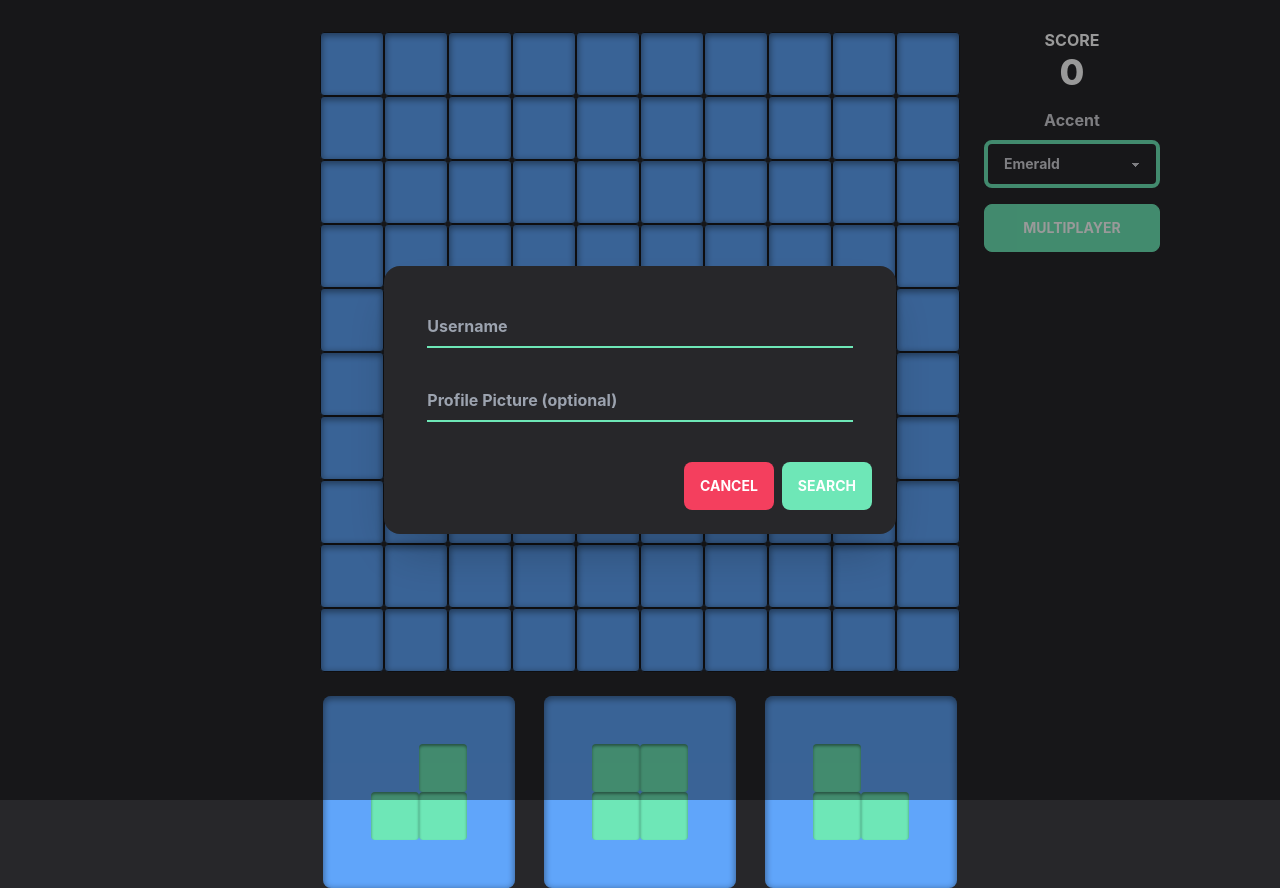
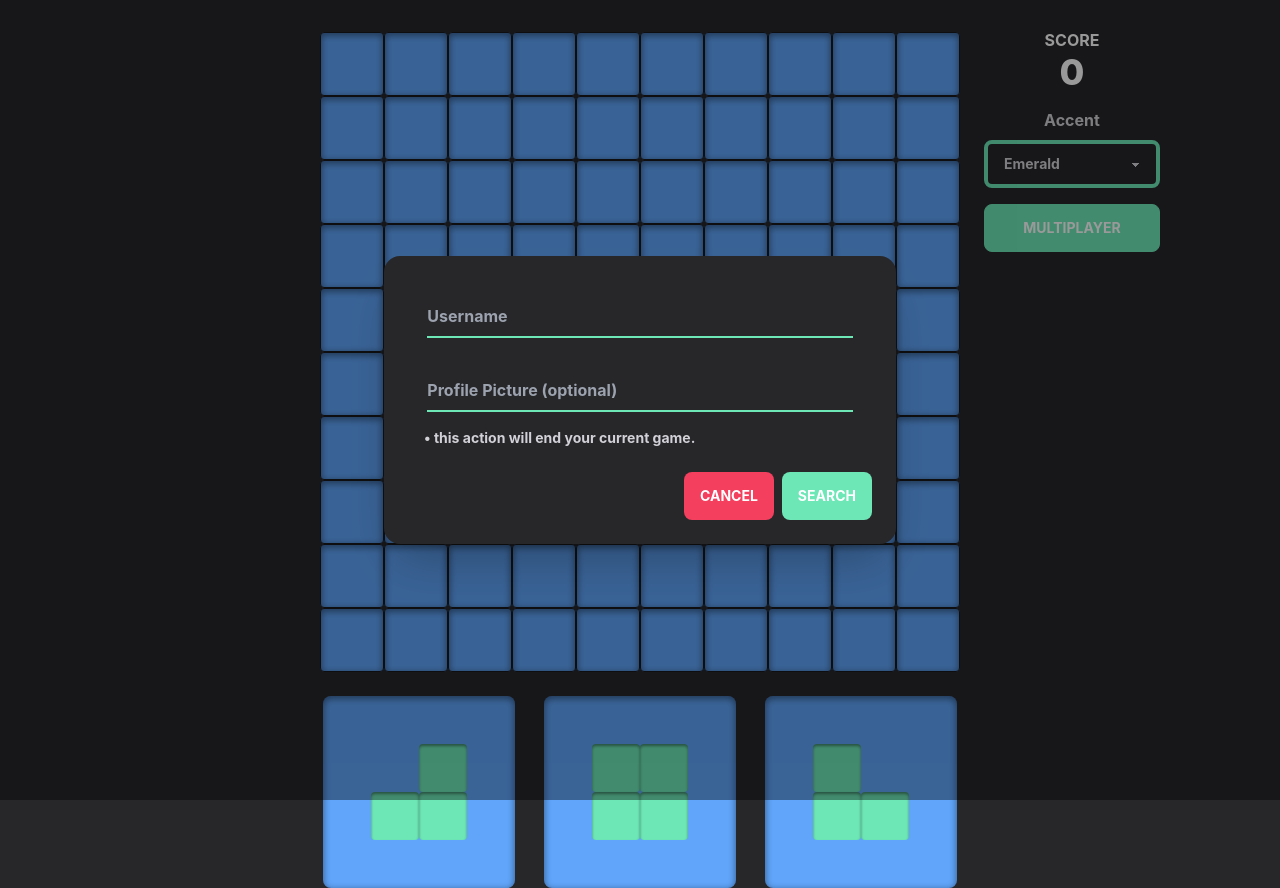
Before and after one commit to matthewdoles/blocky, a React (Create React App) app: page / in a window 1280 px wide. Both pictures are taken after a click on the label "MULTIPLAYER". Built offline with nearby package versions, Linux system fonts and the light colour scheme.

Commit message:
GameOver component, clearing game state when joining multiplayer

```diff
--- a/src/App.tsx
+++ b/src/App.tsx
@@ -7,8 +7,9 @@ import GameBoard from './components/GameBoard';
 import GamePiece from './components/GamePiece';
 import MiniGameBoard from './components/MiniGameBoard';
 import MultiplayerForm from './components/MultiplayerForm';
+import MulitplayerGameOver from './components/MultiplayerGameOver';
 import Scoreboard from './components/Scoreboard/indes';
-import { piecesCatalog, gameBoard, initLobbyState, INVALID } from './const';
+import { blankGameBoard, piecesCatalog, initLobbyState, INVALID, initActivePiece } from './const';
 import { checkGameOver } from './functions';
 import { IActiveGamePiece } from './models/ActiveGamePiece.model';
 import { ISelectableGamePiece } from './models/GamePiece.model';
@@ -23,21 +24,14 @@ function App() {
   const [socket, setSocket] = useState<Socket<IServerToClientEvents, IClientToServerEvents>>();
   const [lobby, setLobby] = useState<ILobby>(initLobbyState);
   const [error, setError] = useState<string>('');
+  const [gameOver, setGameOver] = useState<boolean>(false);
   const [isSearching, setIsSearching] = useState<boolean>(false);
-  const [activePiece, setActivePiece] = useState<IActiveGamePiece>({
-    x: -200,
-    y: -200,
-    gamePiece: {
-      ...piecesCatalog[Math.floor(Math.random() * piecesCatalog.length)],
-      id: 0,
-      isValid: false
-    }
-  });
+  const [activePiece, setActivePiece] = useState<IActiveGamePiece>(initActivePiece);
   const [gamePieces, setGamePieces] = useState<ISelectableGamePiece[]>([]);
   const [piecesUsed, setPiecesUsed] = useState<number>(0);
   const [gameState, setGameState] = useState<IGameState>({
     addedPoints: 0,
-    gameBoard: gameBoard,
+    gameBoard: JSON.parse(JSON.stringify(blankGameBoard)),
     isOver: false,
     score: 0
   });
@@ -50,7 +44,12 @@ function App() {
     const newSocket = io(`http://localhost:8080`);
     setSocket(newSocket);
 
-    const newGameState = { addedPoints: 0, gameBoard: gameBoard, isOver: false, score: 0 };
+    const newGameState = {
+      addedPoints: 0,
+      gameBoard: JSON.parse(JSON.stringify(blankGameBoard)),
+      isOver: false,
+      score: 0
+    };
     newSocket.emit(
       'joinLobby',
       {
@@ -63,9 +62,13 @@ function App() {
         if (error) {
           return setError(error);
         }
-        setGameState(newGameState);
       }
     );
+    if (error.length === 0) {
+      setGameState(newGameState);
+      setActivePiece(initActivePiece);
+      getRandomPieces();
+    }
   };
 
   socket?.on('userLeft', () => {
@@ -78,6 +81,13 @@ function App() {
       return setIsSearching(true);
     }
     setIsSearching(false);
+
+    if (lobby.users.every((u) => u.gameState.isOver)) {
+      return setGameOver(true);
+    }
+    lobby.users.forEach((u) => {
+      setGameOver(u.id !== socket.id && u.gameState.isOver && u.gameState.score < gameState.score);
+    });
   });
 
   const getRandomPieces = () => {
@@ -157,7 +167,6 @@ function App() {
   };
 
   return (
-    <>
     <div
       className="bg-zinc-800 max-h-screen min-h-screen max-w-screen min-w-screen"
       data-theme={dataTheme}>
@@ -185,9 +194,7 @@ function App() {
                   lobby.users.filter((u) => u.id !== socket?.id).map((gs) => gs.gameState)[0]
                 }
                 isMultiplayer={true}
-                  username={
-                    lobby.users.filter((u) => u.id !== socket?.id).map((u) => u.username)[0]
-                  }
+                username={lobby.users.filter((u) => u.id !== socket?.id).map((u) => u.username)[0]}
               />
             </div>
           )}
@@ -200,7 +207,7 @@ function App() {
               username={lobby.users.filter((u) => u.id === socket?.id).map((u) => u.username)[0]}
             />
             <ColorPicker dataTheme={dataTheme} setDataTheme={(theme) => setDataTheme(theme)} />
-              {lobby.users.length !== 2 && (
+            {lobby.users.length !== 2 && !isSearching && (
               <label
                 htmlFor="multiplayer-modal"
                 className="w-full mt-4 btn btn-secondary text-white font-bold">
@@ -221,6 +228,7 @@ function App() {
                 {!piece.isValid && (
                   <GamePiece
                     gamePiece={piece}
+                    isSearching={isSearching}
                     setActivePiece={(piece) => setActivePiece(piece)}
                     xOffset={220 * i}
                   />
@@ -230,11 +238,9 @@ function App() {
           ))}
         </div>
       </div>
+      {lobby.lobbyId === INVALID && <MultiplayerForm error={error} joinLobby={joinLobby} />}
+      <MulitplayerGameOver gameOver={gameOver} lobby={lobby} />
     </div>
-      {lobby.lobbyId === INVALID && (
-        <MultiplayerForm dataTheme={dataTheme} error={error} joinLobby={joinLobby} />
-      )}
-    </>
   );
 }
 
--- a/src/components/GameBoard/index.tsx
+++ b/src/components/GameBoard/index.tsx
@@ -37,7 +37,7 @@ const GameBoard = ({ activeGamePiece, gameBoard, updateGame, updateGamePieceVali
         updateGamePieceValid(activeGamePiece.gamePiece.id);
       }
     }
-  }, [activeGamePiece]);
+  }, [activeGamePiece, gameBoard, updateGame, updateGamePieceValid]);
 
   return (
     <div className="grid grid-cols-10">
--- a/src/components/GamePiece/index.tsx
+++ b/src/components/GamePiece/index.tsx
@@ -6,11 +6,12 @@ import { ISelectableGamePiece } from '../../models/GamePiece.model';
 
 type Props = {
   gamePiece: ISelectableGamePiece;
+  isSearching: boolean;
   setActivePiece: (gamePiece: IActiveGamePiece) => void;
   xOffset: number;
 };
 
-const GamePiece = ({ gamePiece, setActivePiece, xOffset }: Props) => {
+const GamePiece = ({ gamePiece, isSearching, setActivePiece, xOffset }: Props) => {
   const [isBeingDragged, setIsBeingDragged] = useState(false);
   const nodeRef = useRef<HTMLDivElement>(null);
 
@@ -41,7 +42,8 @@ const GamePiece = ({ gamePiece, setActivePiece, xOffset }: Props) => {
       nodeRef={nodeRef}
       onStart={() => setIsBeingDragged(true)}
       onStop={handleStop}
-      position={{ x: 0, y: 0 }}>
+      position={{ x: 0, y: 0 }}
+      disabled={isSearching}>
       <div
         ref={nodeRef}
         className={`grid grid-flow-row
--- a/src/components/MultiplayerForm/index.tsx
+++ b/src/components/MultiplayerForm/index.tsx
@@ -1,17 +1,16 @@
 import React, { useState } from 'react';
 
 type Props = {
-  dataTheme: string;
   error: string;
   joinLobby: (username: string, profilePicture: string) => void;
 };
 
-const MultiplayerForm = ({ dataTheme, error, joinLobby }: Props) => {
+const MultiplayerForm = ({ error, joinLobby }: Props) => {
   const [username, setUsername] = useState<string>('');
   const [profilePicture, setProfilePicture] = useState<string>('');
 
   return (
-    <div data-theme={dataTheme}>
+    <>
       <input type="checkbox" id="multiplayer-modal" className="modal-toggle" />
       <label htmlFor="multiplayer-modal" className="modal cursor-pointer">
         <label className="modal-box relative" htmlFor="">
@@ -30,6 +29,11 @@ const MultiplayerForm = ({ dataTheme, error, joinLobby }: Props) => {
               onChange={(event) => setProfilePicture(event.currentTarget.value)}
               className="w-11/12 py-2 my-4 bg-zinc-800 outline-0 border-b-2 border-secondary font-bold text-white"
             />
+            <div className="w-full pl-4">
+              <p className="text-left font-bold text-sm">
+                &bull; this action will end your current game.
+              </p>
+            </div>
           </div>
           {error.length > 0 && (
             <p className="my-2 text-center text-rose-500 font-bold text-lg">{error}</p>
@@ -48,7 +52,7 @@ const MultiplayerForm = ({ dataTheme, error, joinLobby }: Props) => {
           </div>
         </label>
       </label>
-    </div>
+    </>
   );
 };
 
--- /dev/null
+++ b/src/components/MultiplayerGameOver/index.tsx
@@ -0,0 +1,41 @@
+import React from 'react';
+import { ILobby } from '../../models/Lobby.model';
+
+type Props = {
+  gameOver: boolean;
+  lobby: ILobby;
+};
+
+const MulitplayerGameOver = ({ gameOver, lobby }: Props) => {
+  return (
+    <>
+      <input
+        type="checkbox"
+        id="game-over-modal"
+        className="modal-toggle"
+        checked={gameOver}
+        readOnly
+      />
+      <div className="modal">
+        <div className="modal-box">
+          {lobby.users.map((u) => (
+            <div key={u.id}>
+              <h3 className="font-bold text-lg">Congratulations random Interner user!</h3>
+              <p className="py-4">
+                You've been selected for a chance to get one year of subscription to use Wikipedia
+                for free!
+              </p>
+              <div className="modal-action">
+                <label htmlFor="game-over-modal" className="btn">
+                  Yay!
+                </label>
+              </div>
+            </div>
+          ))}
+        </div>
+      </div>
+    </>
+  );
+};
+
+export default MulitplayerGameOver;
--- a/src/const/index.ts
+++ b/src/const/index.ts
@@ -1,7 +1,7 @@
 import { IGameBoardPiece } from '../models/GameBoardPiece.model';
 import { IGamePiece } from '../models/GamePiece.model';
 
-export const gameBoard: IGameBoardPiece[] = [
+export const blankGameBoard: IGameBoardPiece[] = [
   { y: 576, x: 0, isFilled: false },
   { y: 576, x: 64, isFilled: false },
   { y: 576, x: 128, isFilled: false },
@@ -112,7 +112,12 @@ export const initLobbyState = {
     {
       id: INVALID,
       username: 'Guest',
-      gameState: { addedPoints: 0, isOver: false, gameBoard: gameBoard, score: 0 }
+      gameState: {
+        addedPoints: 0,
+        isOver: false,
+        gameBoard: JSON.parse(JSON.stringify(blankGameBoard)),
+        score: 0
+      }
     }
   ]
 };
@@ -300,3 +305,13 @@ export const piecesCatalog: IGamePiece[] = [
     ]
   }
 ];
+
+export const initActivePiece = {
+  x: -200,
+  y: -200,
+  gamePiece: {
+    ...piecesCatalog[Math.floor(Math.random() * piecesCatalog.length)],
+    id: 0,
+    isValid: false
+  }
+};
```
Lines whose indentation alone changed are shown as unchanged.
